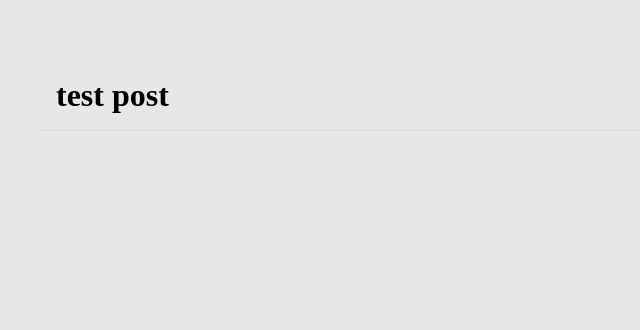
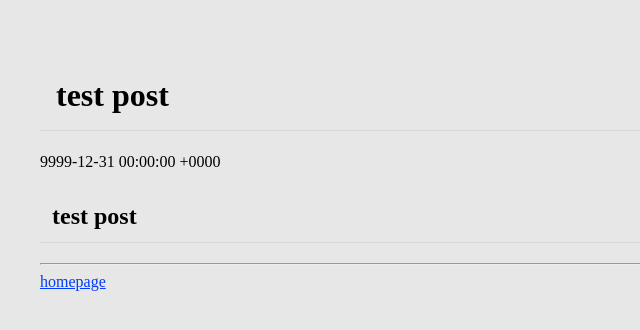
Before and after one commit to f6o/f6o.github.io, a Jekyll site: the page built from _posts/9999-12-31-pinned.md, in a window 1280 px wide. Shown: the top 330 px of the page, without its empty margins (0-640 px from the left). Built offline with Jekyll 4.4.1, drawn with Linux system fonts in a browser that asks for light colours; our own code applies the rules of GitHub Pages for plain Markdown files.

Commit message:
use post layout

```diff
--- /dev/null
+++ b/_layouts/post.html
@@ -0,0 +1,38 @@
+<!doctype html>
+<html lang="ja">
+<head>
+<meta charset="utf-8">
+<title>f6o.github.io -- {{ page.title }}</title>
+<link rel="alternate" type="application/atom+xml" title="f6o.github.io" href="/feed.xml">
+<link rel="stylesheet" href="/css/default.css">
+<link rel="stylesheet" href="https://cdn.jsdelivr.net/npm/katex@0.11.1/dist/katex.min.css" integrity="sha384-zB1R0rpPzHqg7Kpt0Aljp8JPLqbXI3bhnPWROx27a9N0Ll6ZP/+DiW/UqRcLbRjq" crossorigin="anonymous">
+<script defer src="https://cdn.jsdelivr.net/npm/katex@0.11.1/dist/katex.min.js" integrity="sha384-y23I5Q6l+B6vatafAwxRu/0oK/79VlbSz7Q9aiSZUvyWYIYsd+qj+o24G5ZU2zJz" crossorigin="anonymous"></script>
+<script defer src="https://cdn.jsdelivr.net/npm/katex@0.11.1/dist/contrib/auto-render.min.js" integrity="sha384-kWPLUVMOks5AQFrykwIup5lo0m3iMkkHrD0uJ4H5cjeGihAutqP0yW0J6dpFiVkI" crossorigin="anonymous"></script>
+<script>
+    document.addEventListener("DOMContentLoaded", function() {
+        renderMathInElement(document.body, {
+            delimiters: [
+                {left:"\\[", right: "\\]", display:true},
+                {left:"$", right: "$", display:false}
+             ]
+        });
+    });
+</script>
+</head>
+<body>
+
+<header>
+    <h1>{{ page.title }}</h1>
+    <span>{{ page.date }}</span>
+</header>
+
+<article class="post">
+{{ content }}
+</article>
+
+<footer>
+<hr/>
+<a href="/">homepage</a>
+</footer>
+</body>
+</html>
--- a/_posts/9999-12-31-pinned.md
+++ b/_posts/9999-12-31-pinned.md
@@ -1,4 +1,5 @@
 ---
+layout: post
 title: test post
 ---
 
```
